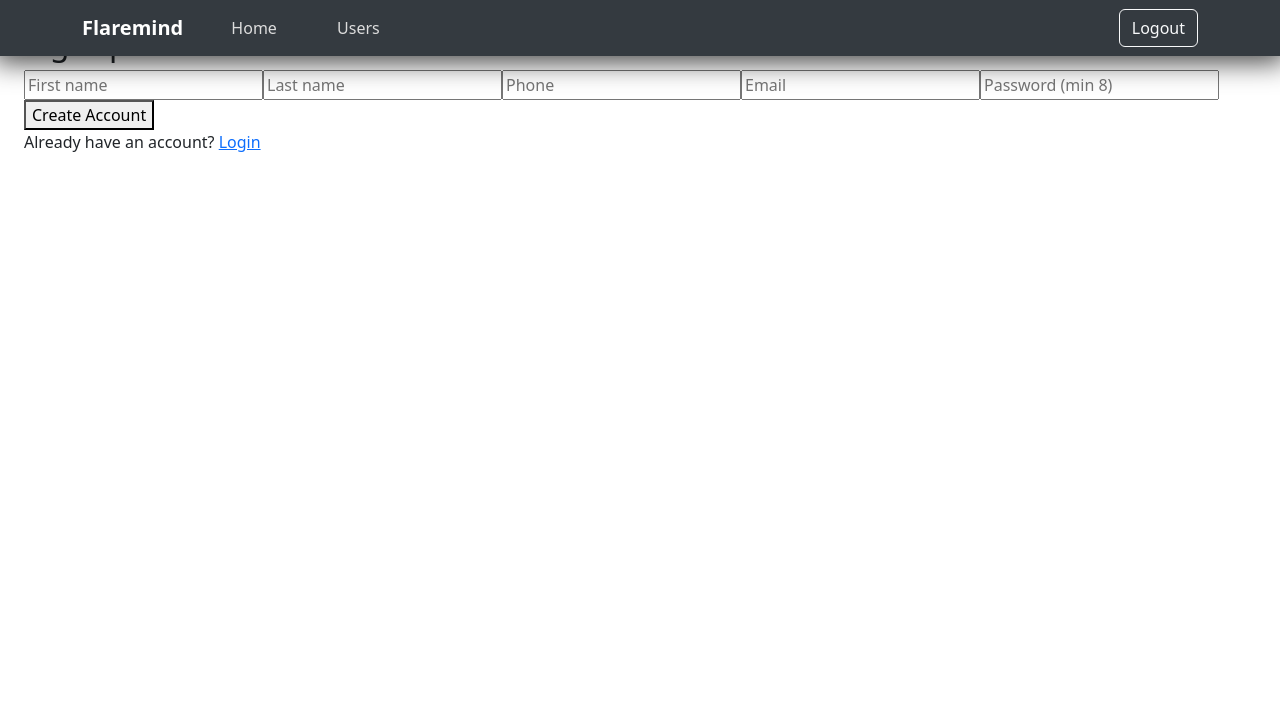
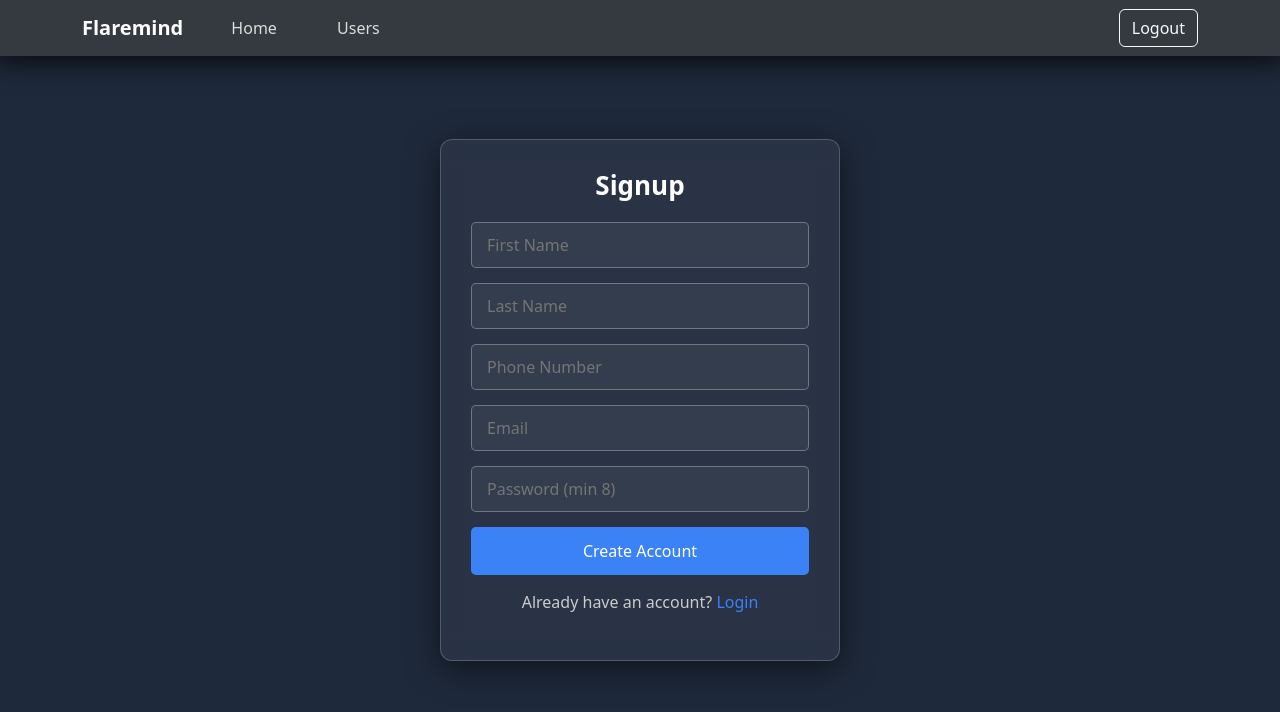
Before and after one commit to 2009Dhinesh/FlareMind_Frontend, a React (Create React App) app: page /signup in a window 1280 px wide. Shown: the top 712 px of the page. Built offline with nearby package versions, Linux system fonts and the light colour scheme.

Commit message:
Update Signup.jsx

```diff
--- a/src/Component/Signup.jsx
+++ b/src/Component/Signup.jsx
@@ -1,5 +1,5 @@
 import React, { useState } from "react";
-import client from "../api/client"; // Make sure baseURL points to http://localhost:8080/user
+import client from "../api/client";
 import { useNavigate, Link } from "react-router-dom";
 
 export default function Signup() {
@@ -17,7 +17,6 @@ export default function Signup() {
   const onSubmit = async (e) => {
     e.preventDefault();
     try {
-      // Call backend signup route
       const { data } = await client.post("/signup", form);
 
       if (data.message === "Register Successfully...") {
@@ -32,29 +31,92 @@ export default function Signup() {
     }
   };
 
+  const styles = {
+    container: {
+      height: "100vh",
+      display: "flex",
+      justifyContent: "center",
+      alignItems: "center",
+      background: "#1e293b",
+    },
+    formContainer: {
+      width: "100%",
+      maxWidth: "400px",
+      padding: "30px",
+      borderRadius: "12px",
+      background: "rgba(255, 255, 255, 0.05)",
+      boxShadow: "0 8px 32px rgba(0, 0, 0, 0.5)",
+      backdropFilter: "blur(10px)",
+      WebkitBackdropFilter: "blur(10px)",
+      border: "1px solid rgba(255, 255, 255, 0.2)",
+      color: "#fff",
+    },
+    heading: {
+      textAlign: "center",
+      marginBottom: "20px",
+      fontSize: "26px",
+      fontWeight: "600",
+      color: "#fff",
+    },
+    input: {
+      width: "100%",
+      padding: "10px 15px",
+      marginBottom: "15px",
+      borderRadius: "5px",
+      border: "1px solid rgba(255,255,255,0.3)",
+      background: "rgba(255,255,255,0.05)",
+      color: "#fff",
+      fontSize: "16px",
+    },
+    button: {
+      width: "100%",
+      padding: "12px",
+      backgroundColor: "#3b82f6", // blue accent
+      color: "#fff",
+      border: "none",
+      borderRadius: "5px",
+      fontSize: "16px",
+      cursor: "pointer",
+      transition: "background 0.3s",
+    },
+    footerText: {
+      textAlign: "center",
+      marginTop: "15px",
+      color: "#ccc",
+    },
+    link: {
+      color: "#3b82f6",
+      textDecoration: "none",
+    },
+  };
+
   return (
-    <div style={{ padding: 24 }}>
-      <h2>Signup</h2>
+    <div style={styles.container}>
+      <div style={styles.formContainer}>
+        <h2 style={styles.heading}>Signup</h2>
         <form onSubmit={onSubmit}>
           <input
             name="firstname"
-          placeholder="First name"
+            placeholder="First Name"
             value={form.firstname}
             onChange={onChange}
+            style={styles.input}
             required
           />
           <input
             name="lastname"
-          placeholder="Last name"
+            placeholder="Last Name"
             value={form.lastname}
             onChange={onChange}
+            style={styles.input}
             required
           />
           <input
             name="phnumber"
-          placeholder="Phone"
+            placeholder="Phone Number"
             value={form.phnumber}
             onChange={onChange}
+            style={styles.input}
             required
           />
           <input
@@ -63,6 +125,7 @@ export default function Signup() {
             placeholder="Email"
             value={form.email}
             onChange={onChange}
+            style={styles.input}
             required
           />
           <input
@@ -71,13 +134,20 @@ export default function Signup() {
             placeholder="Password (min 8)"
             value={form.password}
             onChange={onChange}
+            style={styles.input}
             required
           />
-        <button type="submit">Create Account</button>
+          <button type="submit" style={styles.button}>
+            Create Account
+          </button>
         </form>
-      <p>
-        Already have an account? <Link to="/login">Login</Link>
+        <p style={styles.footerText}>
+          Already have an account?{" "}
+          <Link to="/login" style={styles.link}>
+            Login
+          </Link>
         </p>
+      </div>
     </div>
   );
 }
```
Lines whose indentation alone changed are shown as unchanged.
